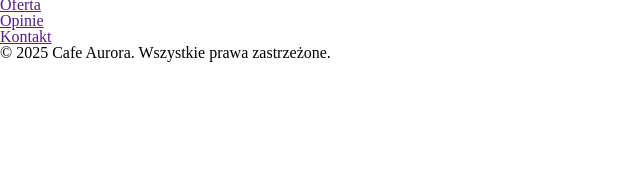
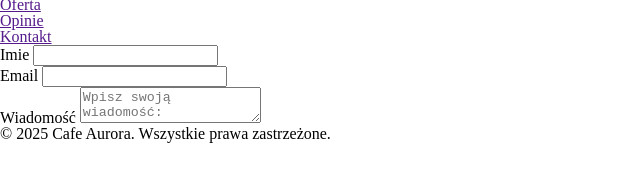
Before and after one commit to Komodoraq/cafe-aurora, a website built with Vite: page index.html in a window 1280 px wide. Shown: the part 19-200 px from the top of the page, without its empty margins (0-640 px from the left). Built offline with nearby package versions, Linux system fonts and the light colour scheme; files whose address does not match are found by name.

Commit message:
feat; simple form has been added

```diff
--- a/index.html
+++ b/index.html
@@ -20,7 +20,23 @@
 		<main>
 			<section class="reviews"></section>
 			<section class="offer"></section>
-			<section class="contact"></section>
+			<section class="contact">
+        <form>
+    <div class="form-group">
+      <label for="first-name">Imie</label>
+      <input type="text" id="first-name" name="first-name" required>
+    </div>
+
+    <div class="form-group">
+      <label for="email">Email</label>
+      <input type="email" id="email" name="email" required>
+    </div>
+
+    <div class="form-group">
+      <label for="message">Wiadomość</label>
+      <textarea id="message" name="message" placeholder="Wpisz swoją wiadomość:" required></textarea>
+    </div>
+      </section>
 		</main>
 		<footer>
 			<p>&copy; 2025 Cafe Aurora. Wszystkie prawa zastrzeżone.</p>
```
